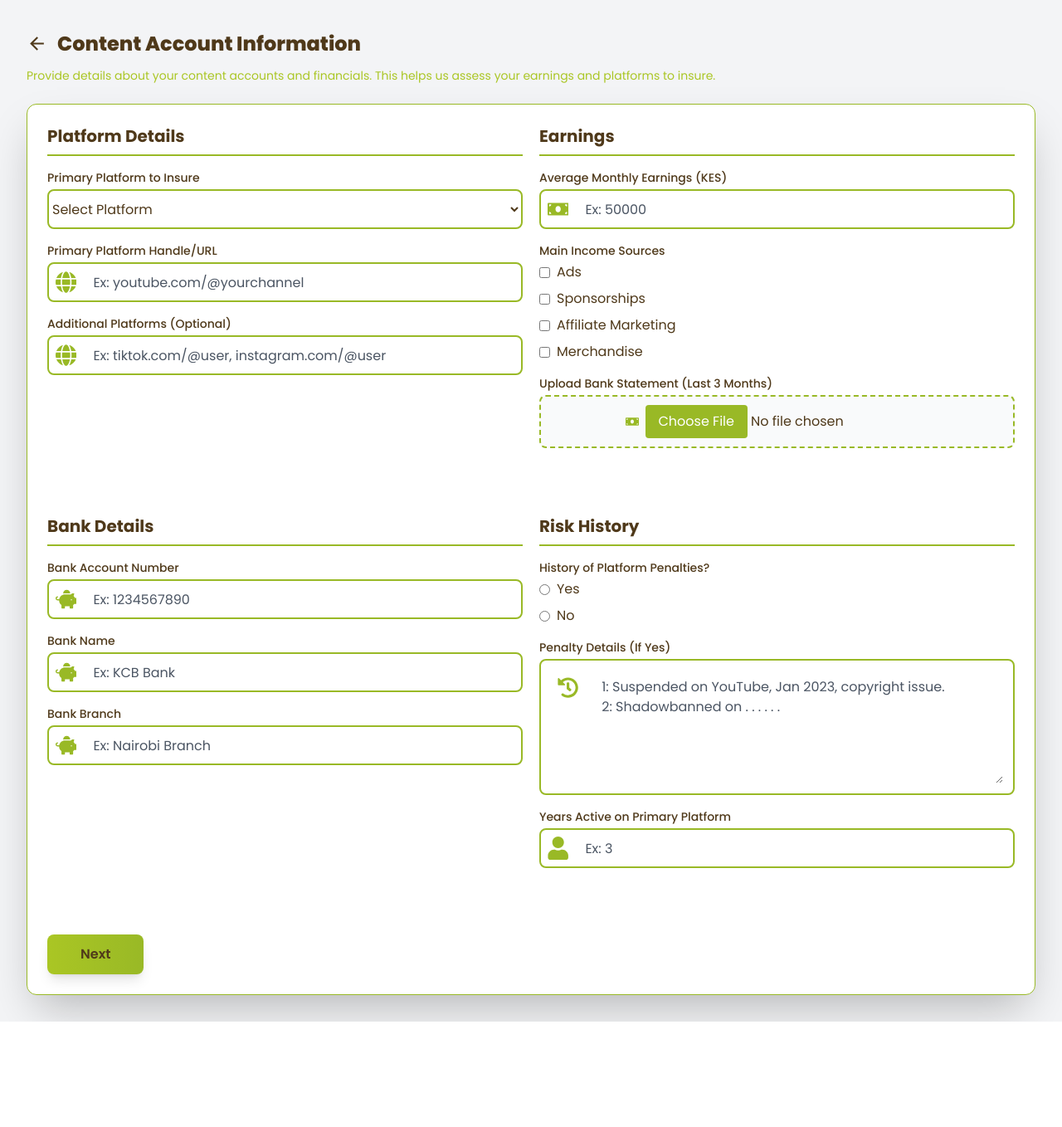
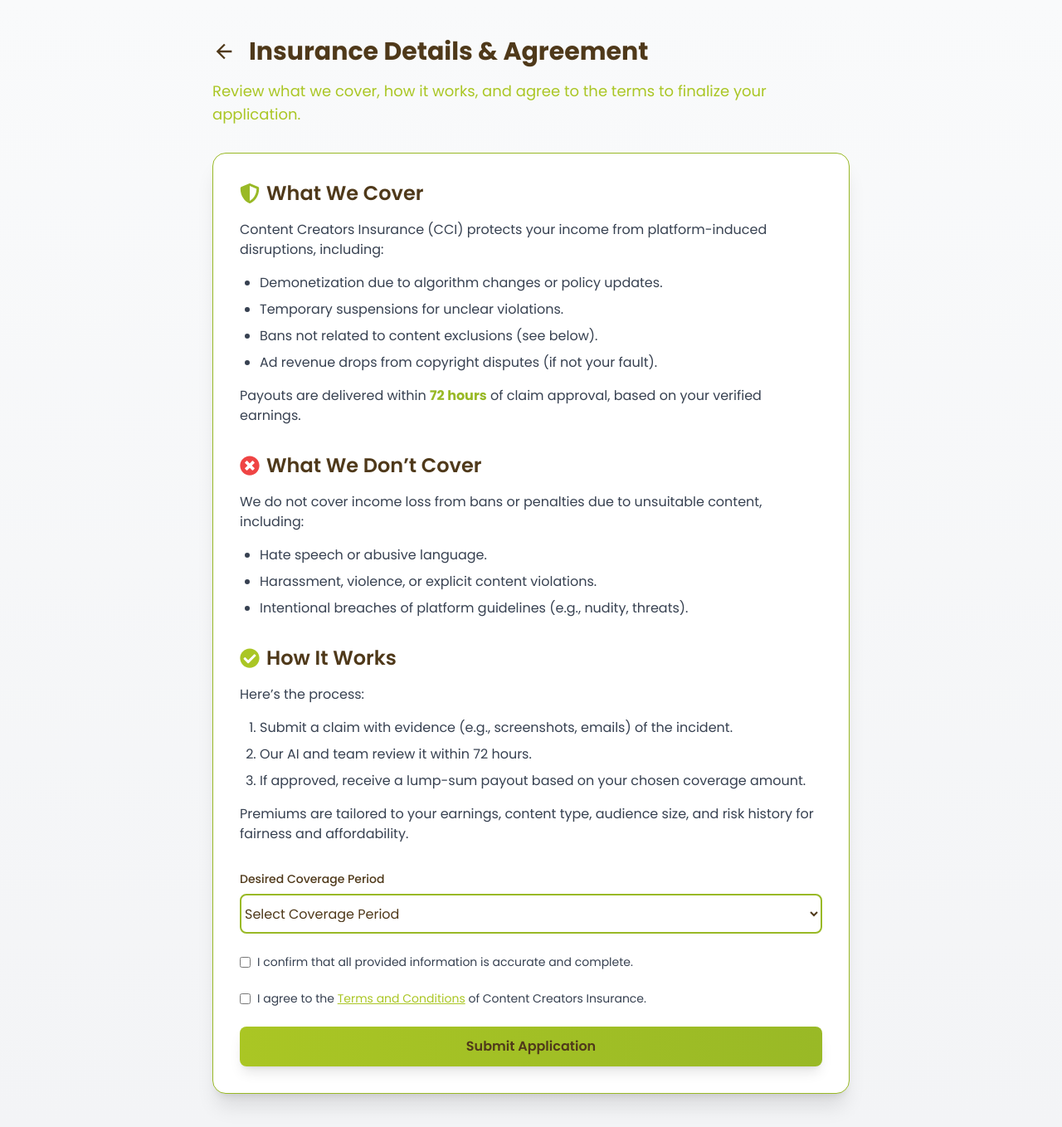
Before and after one commit to MuchiriTheDev/Content, a React (Vite) app: page /application in a window 1280 px wide. Shown: the whole page at 83% size. Before the commit the page ends 1231 px from the top, so only its background shows below. Built offline with nearby package versions, Linux system fonts and the light colour scheme.

Commit message:
Add InsuranceDetails component with form and coverage information; update ApplicationProcess to include it

```diff
--- a/src/Component/ApplicationComponents/InsuranceDetails.jsx
+++ b/src/Component/ApplicationComponents/InsuranceDetails.jsx
@@ -1,9 +1,166 @@
-import React from 'react'
+import React from 'react';
+import { useForm } from 'react-hook-form';
+import { FaShieldAlt, FaCheckCircle, FaTimesCircle } from 'react-icons/fa';
+import { motion } from 'framer-motion';
+import { MdArrowBack } from 'react-icons/md';
+import { Link } from 'react-router-dom';
 
-const InsuranceDetails = () => {
+const InsuranceDetails = ({ onSubmit, onBack, formData }) => {
+  const { register, handleSubmit, formState: { errors } } = useForm({
+    defaultValues: formData // Pre-fill with data from previous steps if available
+  });
+
+  const handleFormSubmit = (data) => {
+    onSubmit({ ...formData, ...data }); // Combine with previous data and submit
+  };
+
   return (
-    <div>InsuranceDetails</div>
-  )
-}
+    <motion.div
+      initial={{ opacity: 0 }}
+      animate={{ opacity: 1 }}
+      transition={{ duration: 1 }}
+      className="w-full min-h-screen bg-gradient-to-b from-gray-50 to-gray-100 text-brown flex flex-col items-center justify-start py-10 px-4 md:px-10 overflow-auto"
+    >
+      {/* Header Section */}
+      <div className="w-full max-w-3xl mb-8">
+        <div className="flex gap-4 items-center">
+          <Link to="/" className="py-2" onClick={onBack}>
+            <MdArrowBack size={28} className="text-brown hover:text-appleGreen transition-colors" />
+          </Link>
+          <h2 className="text-3xl font-bold text-brown">
+            Insurance Details & Agreement
+          </h2>
+        </div>
+        <p className="text-lg text-yellowGreen mt-3">
+          Review what we cover, how it works, and agree to the terms to finalize your application.
+        </p>
+      </div>
 
-export default InsuranceDetails
+      {/* Content Container */}
+      <motion.div
+        initial={{ y: 50, opacity: 0 }}
+        animate={{ y: 0, opacity: 1 }}
+        transition={{ duration: 1, delay: 0.3 }}
+        className="w-full max-w-3xl bg-white rounded-2xl shadow-xl border border-appleGreen p-8 space-y-8"
+      >
+        {/* Coverage Section */}
+        <div className="space-y-4">
+          <h3 className="text-2xl font-semibold text-brown flex items-center gap-2">
+            <FaShieldAlt className="text-appleGreen" /> What We Cover
+          </h3>
+          <p className="text-gray-700">
+            Content Creators Insurance (CCI) protects your income from platform-induced disruptions, including:
+          </p>
+          <ul className="list-disc pl-6 text-gray-700 space-y-2">
+            <li>Demonetization due to algorithm changes or policy updates.</li>
+            <li>Temporary suspensions for unclear violations.</li>
+            <li>Bans not related to content exclusions (see below).</li>
+            <li>Ad revenue drops from copyright disputes (if not your fault).</li>
+          </ul>
+          <p className="text-gray-700">
+            Payouts are delivered within <span className="font-bold text-appleGreen">72 hours</span> of claim approval, based on your verified earnings.
+          </p>
+        </div>
+
+        {/* Exclusions Section */}
+        <div className="space-y-4">
+          <h3 className="text-2xl font-semibold text-brown flex items-center gap-2">
+            <FaTimesCircle className="text-red-500" /> What We Don’t Cover
+          </h3>
+          <p className="text-gray-700">
+            We do not cover income loss from bans or penalties due to unsuitable content, including:
+          </p>
+          <ul className="list-disc pl-6 text-gray-700 space-y-2">
+            <li>Hate speech or abusive language.</li>
+            <li>Harassment, violence, or explicit content violations.</li>
+            <li>Intentional breaches of platform guidelines (e.g., nudity, threats).</li>
+          </ul>
+        </div>
+
+        {/* How It Works Section */}
+        <div className="space-y-4">
+          <h3 className="text-2xl font-semibold text-brown flex items-center gap-2">
+            <FaCheckCircle className="text-yellowGreen" /> How It Works
+          </h3>
+          <p className="text-gray-700">
+            Here’s the process:
+          </p>
+          <ol className="list-decimal pl-6 text-gray-700 space-y-2">
+            <li>Submit a claim with evidence (e.g., screenshots, emails) of the incident.</li>
+            <li>Our AI and team review it within 72 hours.</li>
+            <li>If approved, receive a lump-sum payout based on your chosen coverage amount.</li>
+          </ol>
+          <p className="text-gray-700">
+            Premiums are tailored to your earnings, content type, audience size, and risk history for fairness and affordability.
+          </p>
+        </div>
+
+        {/* Form Section */}
+        <form onSubmit={handleSubmit(handleFormSubmit)} className="space-y-6">
+          {/* Coverage Period */}
+          <div>
+            <label htmlFor="coveragePeriod" className="block text-sm font-medium mb-2 text-brown">
+              Desired Coverage Period
+            </label>
+            <motion.select
+              initial={{ y: 20, opacity: 0 }}
+              whileInView={{ y: 0, opacity: 1 }}
+              transition={{ duration: 0.8 }}
+              viewport={{ once: true }}
+              className="w-full h-12 border-2 border-appleGreen rounded-lg text-brown bg-transparent outline-none focus:ring-2 focus:ring-yellowGreen"
+              {...register("coveragePeriod", { required: "Please select a coverage period" })}
+            >
+              <option value="">Select Coverage Period</option>
+              <option value="1">1 Month of Earnings</option>
+              <option value="3">3 Months of Earnings</option>
+              <option value="6">6 Months of Earnings</option>
+            </motion.select>
+            {errors.coveragePeriod && <p className="text-red-500 text-xs mt-1">{errors.coveragePeriod.message}</p>}
+          </div>
+
+          {/* Data Accuracy Confirmation */}
+          <div className="flex items-start gap-2">
+            <input
+              type="checkbox"
+              {...register("dataAccuracy", { required: "You must confirm data accuracy" })}
+              className="mt-1 text-appleGreen focus:ring-yellowGreen"
+            />
+            <label className="text-sm text-gray-700">
+              I confirm that all provided information is accurate and complete.
+            </label>
+          </div>
+          {errors.dataAccuracy && <p className="text-red-500 text-xs">{errors.dataAccuracy.message}</p>}
+
+          {/* Terms Agreement */}
+          <div className="flex items-start gap-2">
+            <input
+              type="checkbox"
+              {...register("termsAgreement", { required: "You must agree to the terms" })}
+              className="mt-1 text-appleGreen focus:ring-yellowGreen"
+            />
+            <label className="text-sm text-gray-700">
+              I agree to the{' '}
+              <a href="/terms" className="text-yellowGreen hover:text-appleGreen underline">
+                Terms and Conditions
+              </a>{' '}
+              of Content Creators Insurance.
+            </label>
+          </div>
+          {errors.termsAgreement && <p className="text-red-500 text-xs">{errors.termsAgreement.message}</p>}
+
+          {/* Submit Button */}
+          <motion.button
+            whileHover={{ scale: 1.05 }}
+            whileTap={{ scale: 0.95 }}
+            type="submit"
+            className="w-full py-3 bg-gradient-to-r from-yellowGreen to-appleGreen rounded-lg font-semibold text-brown shadow-lg hover:shadow-yellowGreen/50 transition-all duration-300"
+          >
+            Submit Application
+          </motion.button>
+        </form>
+      </motion.div>
+    </motion.div>
+  );
+};
+
+export default InsuranceDetails;
--- a/src/Pages/ApplicationRelatedPage/ApplicationProcess.jsx
+++ b/src/Pages/ApplicationRelatedPage/ApplicationProcess.jsx
@@ -1,12 +1,14 @@
 import React from 'react'
 import PersonalDetails from '../../Component/ApplicationComponents/PersonalDetails'
 import ContentAccountInformation from '../../Component/ApplicationComponents/ContentAccountInformation'
+import InsuranceDetails from '../../Component/ApplicationComponents/InsuranceDetails'
 
 const ApplicationProcess = () => {
   return (
     <div>
       {/* <PersonalDetails /> */}
-      <ContentAccountInformation />
+      {/* <ContentAccountInformation /> */}
+      <InsuranceDetails />
     </div>
   )
 }
```
